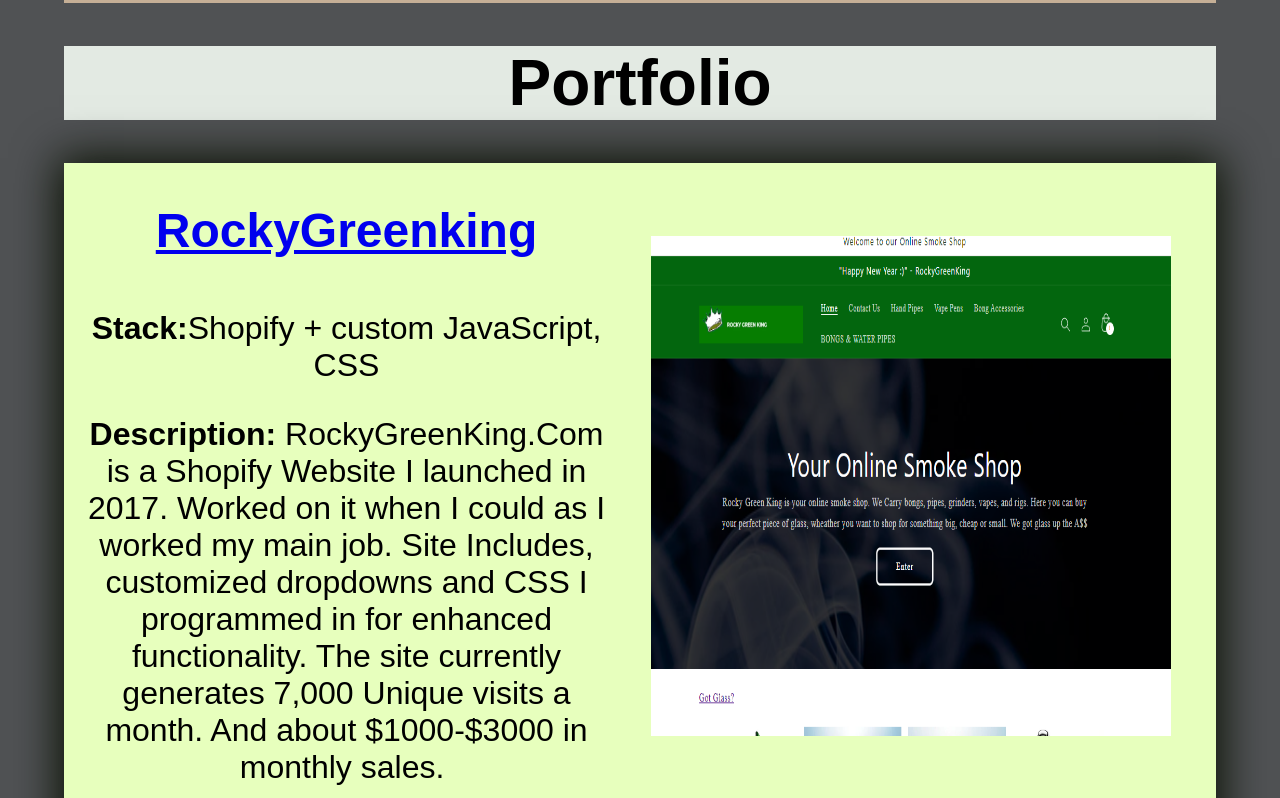
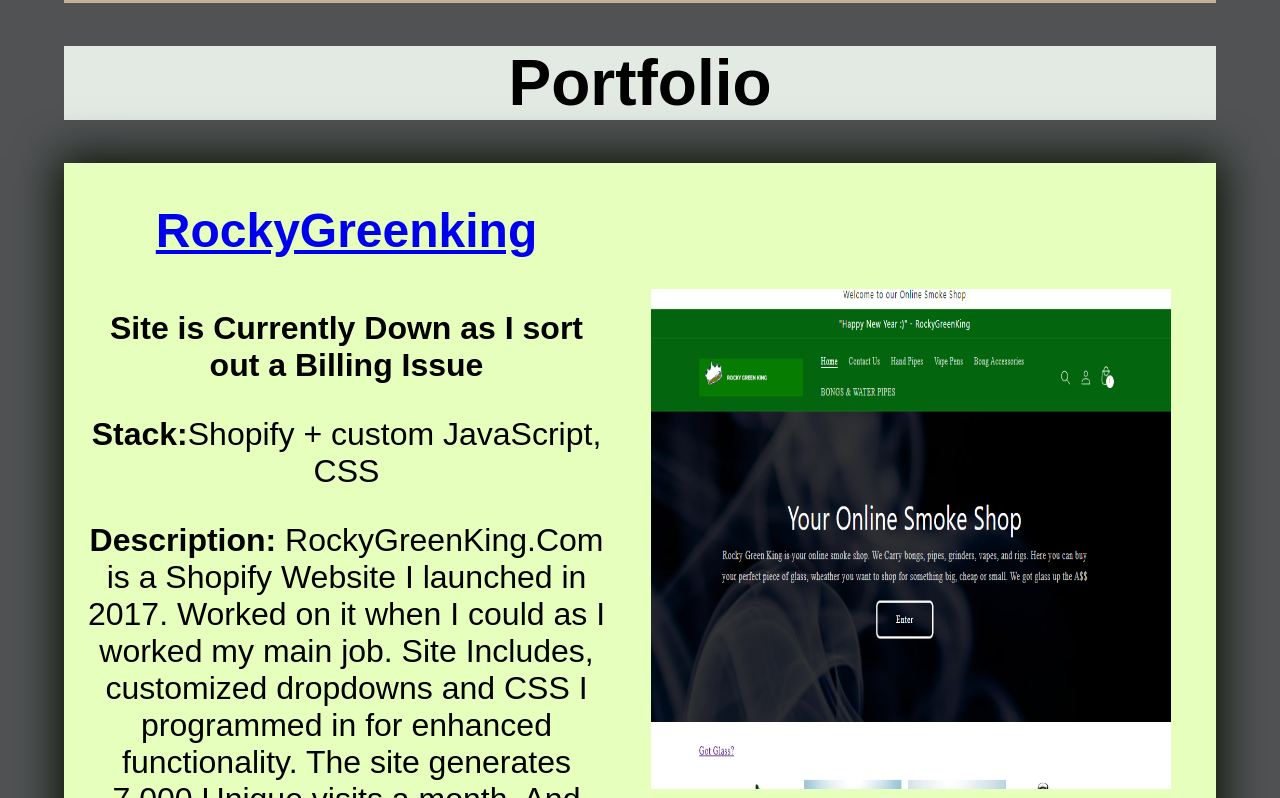
Before and after one commit to apophis51/Portfolio, a React app: page templates/index.html in a window 1280 px wide. Shown: the part 2002-2800 px from the top of the page. Built offline with nearby package versions, Linux system fonts and the light colour scheme.

Commit message:
Description Fix

```diff
--- a/templates/index.html
+++ b/templates/index.html
@@ -39,7 +39,7 @@
 
 
             <h4>Largo,FL</h4>
-            <p>Python | Flask | HTML | JavaScript | Express | REACT | REDUX | PostgreSql | Node.js | TailwindCSS | MaterialUI | .Liquid (Shopify) </p>
+            <p> Next.js | Python | Flask | HTML | JavaScript | Express | REACT | REDUX | PostgreSql | Node.js | TailwindCSS | MaterialUI | .Liquid (Shopify) </p>
             <h5>This Site was Built with Flask / Vanila JavaScript / React</h5>
             <h5>Additional Libraries: Sequelize, Axios, Selenium</h5>
             <h1 style = "color: rgb(138, 0, 0)"><a href = 'https://malcmind.com'>Check out My New Next.js Portfolio!! (UnderDevelopment)</a></h1>
@@ -242,8 +242,9 @@
     <div  class="flex_wrapper" style = "background-color: rgb(231, 255, 189);">
         <div style = "flex:1 1 43%; ">
             <h2 style = "margin-bottom: 10%;"><a href=https://rockygreenking.com>RockyGreenking</a></h2>
+            <p><b>Site is Currently Down as I sort out a Billing Issue</b></p>
             <p><b>Stack:</b>Shopify + custom JavaScript, CSS</p>
-            <p><b>Description: </b>RockyGreenKing.Com is a Shopify Website I launched in 2017. Worked on it when I could as I worked my main job. Site Includes, customized dropdowns and CSS I programmed in for enhanced functionality. The site currently generates 7,000 Unique visits a month. And about $1000-$3000 in monthly sales.&nbsp;</p>
+            <p><b>Description: </b>RockyGreenKing.Com is a Shopify Website I launched in 2017. Worked on it when I could as I worked my main job. Site Includes, customized dropdowns and CSS I programmed in for enhanced functionality. The site generates 7,000 Unique visits a month. And about $1000-$5000 in monthly sales at its high point.&nbsp;</p>
         </div>
         <div style = "flex:1 1 43%; "><img src="/static/rocky.png"></div>
     </div>
```
